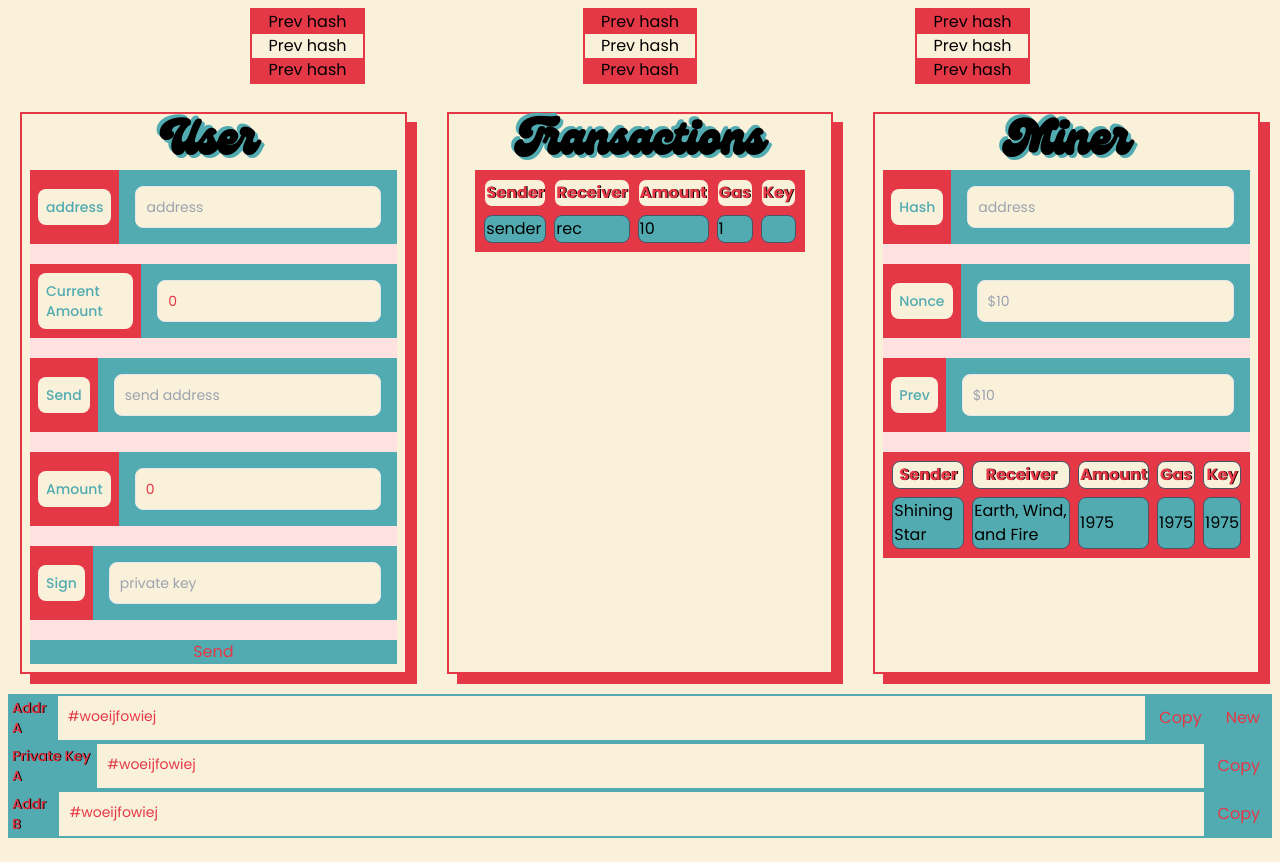
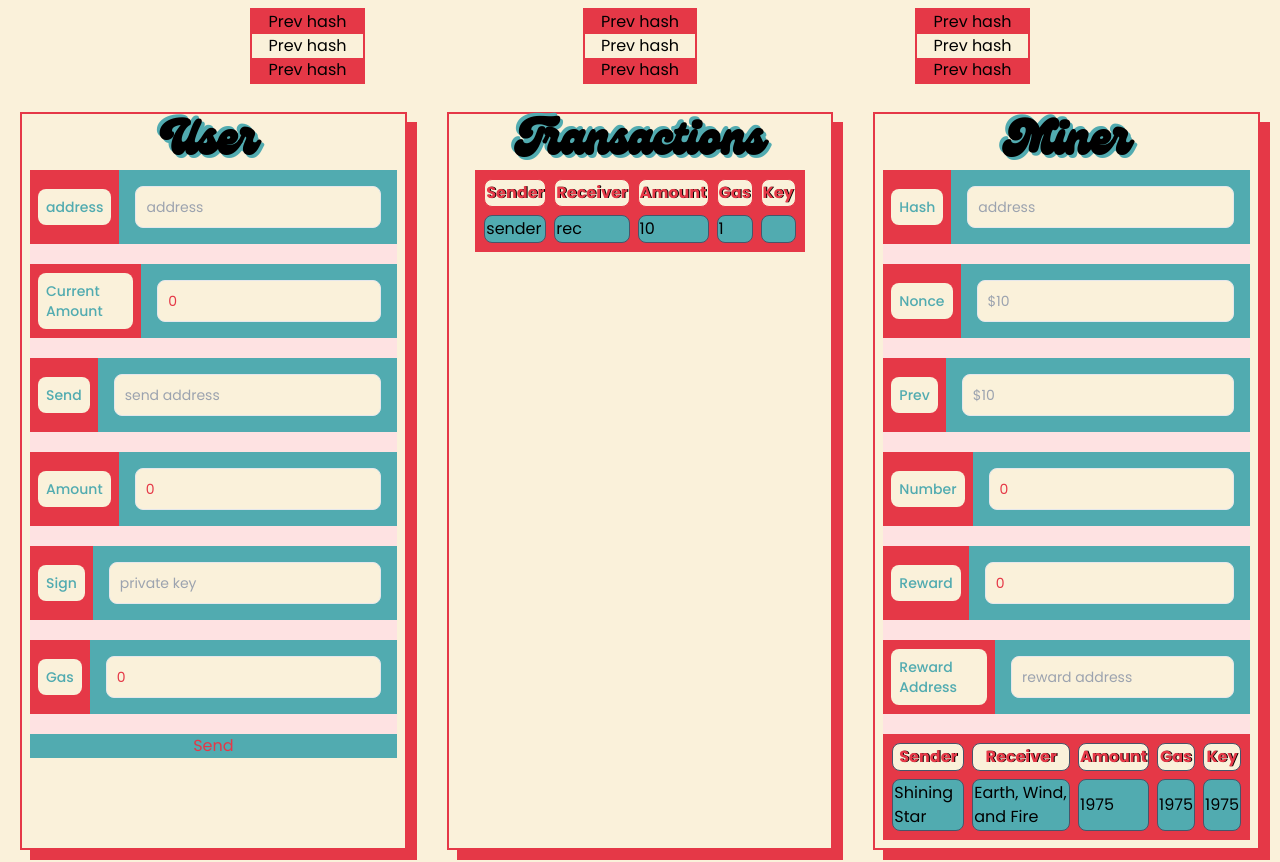
Before and after one commit to chess10kp/socraticoin, a React (Vite) app in the folder n/web-client/: page / in a window 1280 px wide. Shown: the top 862 px of the page. Before the commit the page ends 838 px from the top, so only its background shows below. Built offline with nearby package versions, Linux system fonts and the light colour scheme; a web font is replaced by a local one.

Commit message:
more form fields and improved styling

```diff
--- a/n/web-client/src/App.tsx
+++ b/n/web-client/src/App.tsx
@@ -59,12 +59,14 @@ const HomePage = () => {
   const [send, setSend] = useState("");
   const [amount, setAmount] = useState(0);
   const [sign, setSign] = useState("");
+  const [gas, setGas] = useState(0);
 
   const handleAddress = (address: string) => setAddress(address);
   const handleAmount = (amount: number) => setCurrentAmount(amount);
   const handleSend = (send: string) => setSend(send);
   const handleSendAmount = (amount: number) => setAmount(amount);
   const handleSign = (sign: string) => setSign(sign);
+  const handleGas = (gas: number) => setGas(gas);
 
   return (
     <div>
@@ -104,6 +106,12 @@ const HomePage = () => {
               label="Sign"
               placeholder="private key"
             ></InputForm>
+            <InputForm
+              value={gas.toString()}
+              updateCallback={handleGas}
+              label="Gas"
+              placeholder="Gas"
+            />
           </div>
           <div className="flex justify-center align-center bg-primary">
             <button type="submit" className={buttonClasses}>
@@ -219,10 +227,17 @@ const MinerPage = () => {
   const [hash, setHash] = useState("");
   const [nonce, setNonce] = useState("");
   const [prev, setPrev] = useState("");
+  const [number, setNumber] = useState(0);
+  const [reward, setReward] = useState(0);
+  const [rewardAddress, setRewardAddress] = useState("");
 
   const handleHash = (hash: string) => setHash(hash);
   const handleNonce = (nonce: string) => setNonce(nonce);
   const handlePrev = (prev: string) => setPrev(prev);
+  const handleNumber = (number: number) => setNumber(number);
+  const handleReward = (reward: number) => setReward(reward);
+  const handleRewardAddress = (rewardAddress: string) =>
+    setRewardAddress(rewardAddress);
 
   return (
     <div className="">
@@ -246,6 +261,25 @@ const MinerPage = () => {
           label="Prev"
           placeholder="$10"
         ></InputForm>
+        <InputForm
+          value={number.toString()}
+          updateCallback={handleNumber}
+          label="Number"
+          placeholder="number"
+        />
+        <InputForm
+          value={reward.toString()}
+          updateCallback={handleReward}
+          label="Reward"
+          placeholder="reward"
+        />
+        <InputForm
+          value={rewardAddress}
+          updateCallback={handleRewardAddress}
+          label="Reward Address"
+          placeholder="reward address"
+        />
+
         <MinerTable />
       </div>
     </div>
```
